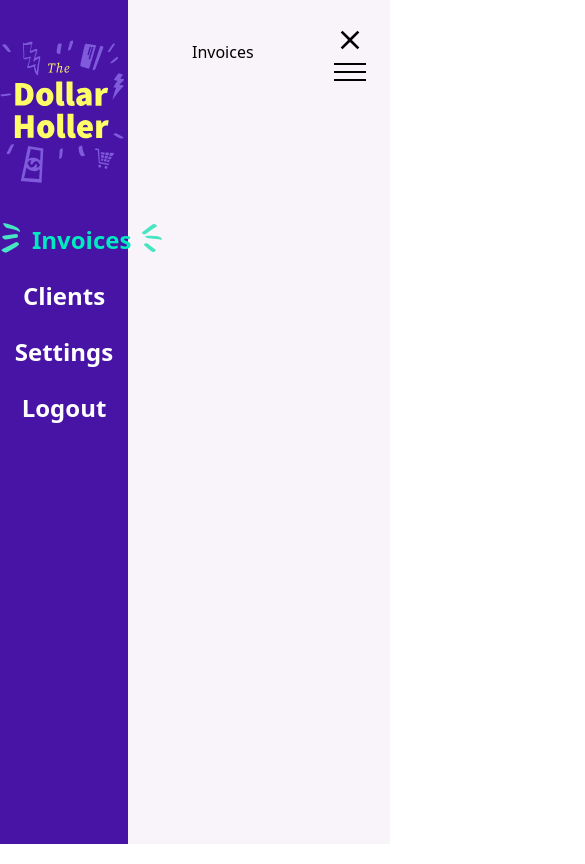
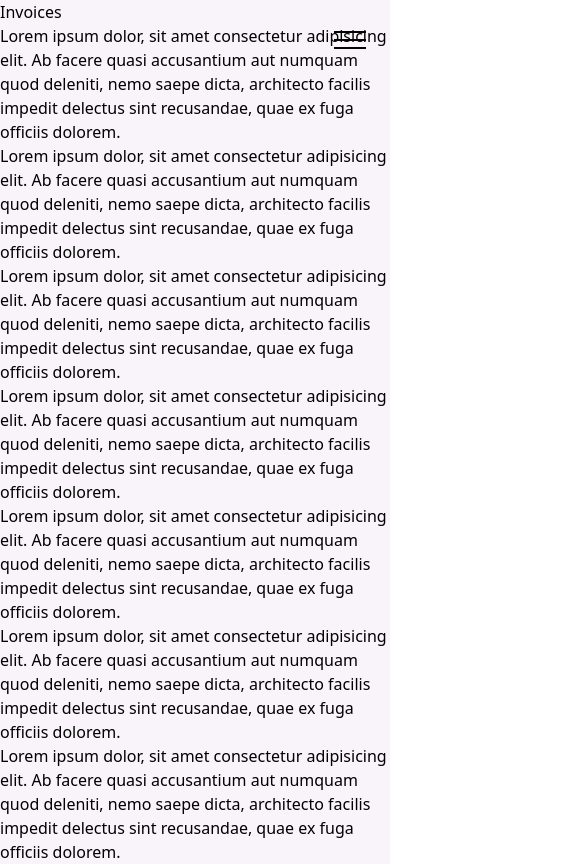
Before and after one commit to p0nyqz/tailwind-sveltekit, a SvelteKit app: page /invoices in a window 390 px wide. Shown: the top 864 px of the page, 585 px wide, since content can reach past the window. Built offline with nearby package versions, Linux system fonts and the light colour scheme.

Commit message:
feat: mobile responsive navigation

```diff
--- a/src/lib/components/Navbar.svelte
+++ b/src/lib/components/Navbar.svelte
@@ -2,16 +2,34 @@
   import { page } from '$app/stores';
   import Close from './Icon/Close.svelte';
   import Hamburger from './Icon/Hamburger.svelte';
+
+  let isNavShowing: Boolean;
 </script>
 
+<svelte:head>
+  {#if isNavShowing}
+    <style land="postcss">
+      body {
+        @apply overflow-hidden md:overflow-auto;
+      }
+    </style>
+  {/if}
+</svelte:head>
+
 <!-- mobile nav control -->
- <button class="fixed right-6 top-6">
+ <button class="fixed right-6 top-6 z-navBarToggle md:hidden "
+ class:text-goldenFizz = {isNavShowing}
+ class:text-daisyBusy = {!isNavShowing}
+ on:click={() => {isNavShowing = !isNavShowing}}>
+  {#if isNavShowing}
   <Close width={32} height={32} />
+  {:else}
   <Hamburger width={32} height={32} />
+  {/if}
  </button>
 
-<header class="col-span-3 bg-daisyBush text-center">
-  <div class="mt-10 mb-10">
+<header class="fixed z-navBar md:h-full md:relative md:col-span-3 w-full h-screen -translate-x-full md:translate-x-0 transition-transform bg-daisyBush text-center" class:translate-x-0={isNavShowing}>
+  <div class="mt-10 mb-10 md:mb-24">
     <a href="/invoices"><img src="/images/logo.svg" alt="The Dollar Holler" class="mx-auto" /></a>
   </div>
 <nav>
--- a/src/routes/(dashboard)/+layout.svelte
+++ b/src/routes/(dashboard)/+layout.svelte
@@ -2,7 +2,7 @@
   import Navbar from "$lib/components/Navbar.svelte";
 </script>
 
-<div class="grid grid-cols-12 gap-x-16 bg-whisper min-h-screen">
+<div class="grid grid-cols-12 md:gap-x-16 bg-whisper min-h-screen">
   <Navbar />
-  <main class="col-span-8 pt-10"><slot></slot></main>
+  <main class="col-span-12 md:col-span-8 md:pt-10"><slot></slot></main>
 </div>
--- a/src/routes/(dashboard)/invoices/+page.svelte
+++ b/src/routes/(dashboard)/invoices/+page.svelte
@@ -1 +1,29 @@
 Invoices
+
+<p>
+  Lorem ipsum dolor, sit amet consectetur adipisicing elit. Ab facere quasi accusantium aut numquam quod deleniti, nemo saepe dicta, architecto facilis impedit delectus sint recusandae, quae ex fuga officiis dolorem.
+</p>
+
+<p>
+  Lorem ipsum dolor, sit amet consectetur adipisicing elit. Ab facere quasi accusantium aut numquam quod deleniti, nemo saepe dicta, architecto facilis impedit delectus sint recusandae, quae ex fuga officiis dolorem.
+</p>
+
+<p>
+  Lorem ipsum dolor, sit amet consectetur adipisicing elit. Ab facere quasi accusantium aut numquam quod deleniti, nemo saepe dicta, architecto facilis impedit delectus sint recusandae, quae ex fuga officiis dolorem.
+</p>
+
+<p>
+  Lorem ipsum dolor, sit amet consectetur adipisicing elit. Ab facere quasi accusantium aut numquam quod deleniti, nemo saepe dicta, architecto facilis impedit delectus sint recusandae, quae ex fuga officiis dolorem.
+</p>
+
+<p>
+  Lorem ipsum dolor, sit amet consectetur adipisicing elit. Ab facere quasi accusantium aut numquam quod deleniti, nemo saepe dicta, architecto facilis impedit delectus sint recusandae, quae ex fuga officiis dolorem.
+</p>
+
+<p>
+  Lorem ipsum dolor, sit amet consectetur adipisicing elit. Ab facere quasi accusantium aut numquam quod deleniti, nemo saepe dicta, architecto facilis impedit delectus sint recusandae, quae ex fuga officiis dolorem.
+</p>
+
+<p>
+  Lorem ipsum dolor, sit amet consectetur adipisicing elit. Ab facere quasi accusantium aut numquam quod deleniti, nemo saepe dicta, architecto facilis impedit delectus sint recusandae, quae ex fuga officiis dolorem.
+</p>
--- a/tailwind.config.cjs
+++ b/tailwind.config.cjs
@@ -24,6 +24,10 @@ export default {
         gallery: '#efeaf2',
         caribbeanGreen: '#00ca9e',
         fog: '#decaec'
+      },
+      zIndex: {
+        navBarToggle: 91,
+        navBar: 90
       }
     }
   },
```
